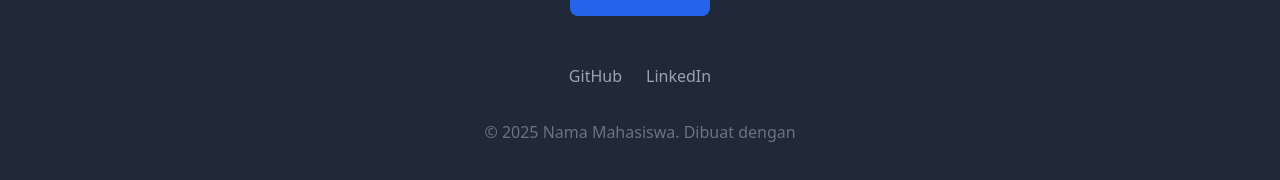
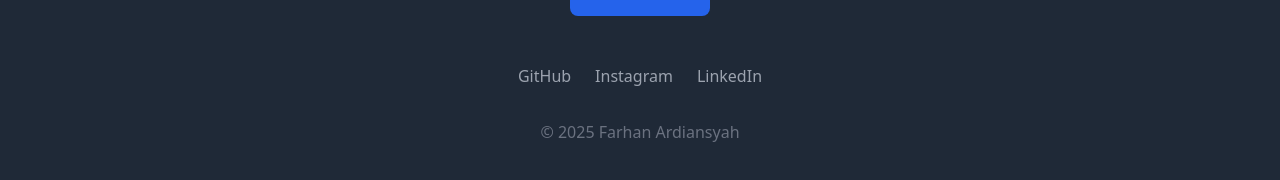
Before and after one commit to Faanns1/interactive-cv, a Vue app in the folder frontend/: page / in a window 1280 px wide. Shown: the part 1628-1808 px from the top of the page. Built offline with nearby package versions, Linux system fonts and the light colour scheme; no server answers.

Commit message:
Pembaruan Contact.vue

```diff
--- a/frontend/src/components/Contact.vue
+++ b/frontend/src/components/Contact.vue
@@ -12,14 +12,15 @@ Kirim Email
 </a>
 <div class="flex justify-center space-x-6 mb-8">
 
-<a href="#" target="_blank" class="text-gray-400 hover:text-white transition-colors duration-
+<a href="https://github.com/faanns1" target="_blank" class="text-gray-400 hover:text-white transition-colors duration-
 300">GitHub</a>
-
+<a href="https://www.instagram.com/frhnardns_" target="_blank" class="text-gray-400 hover:text-white transition-colors duration-
+300">Instagram</a>
 <a href="#" target="_blank" class="text-gray-400 hover:text-white transition-colors duration-
 300">LinkedIn</a>
 
 </div>
-<p class="text-gray-500">&copy; {{ new Date().getFullYear() }} Nama Mahasiswa. Dibuat dengan
+<p class="text-gray-500">&copy; {{ new Date().getFullYear() }} Farhan Ardiansyah
 </p>
 </div>
 </footer>
```
